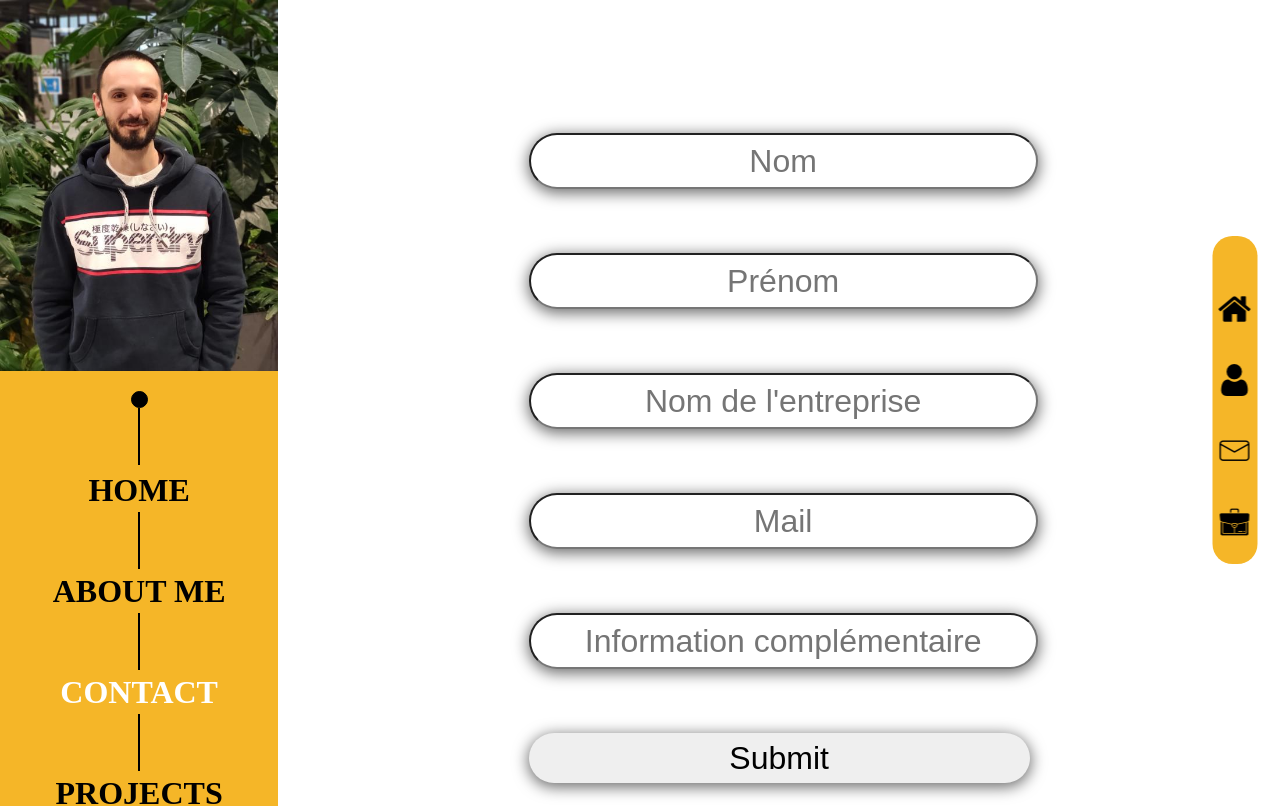
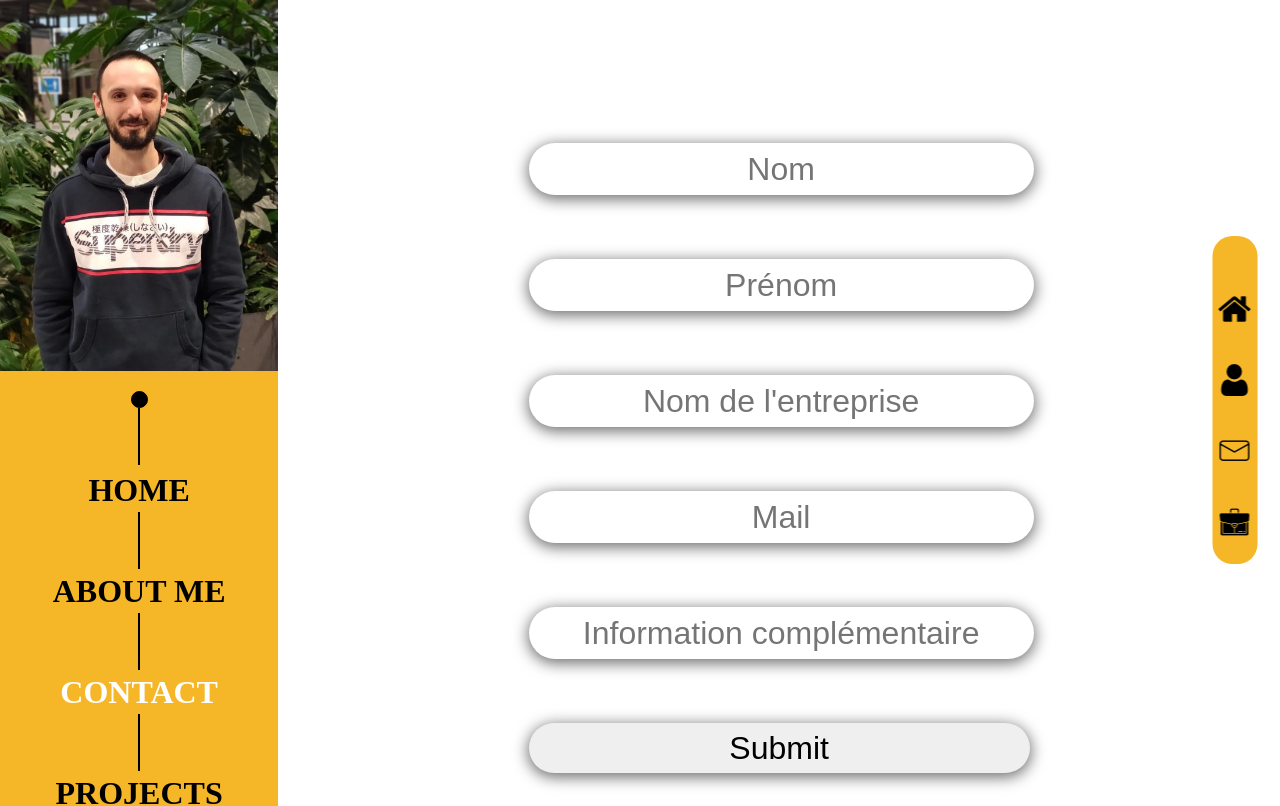
Before and after one commit to Christophe28/all-projects, a React (Create React App) app in the folder my-app/: page /all-projects/contact in a window 1280 px wide. Shown: the top 806 px of the page. Built offline with nearby package versions, Linux system fonts and the light colour scheme.

Commit message:
security form

```diff
--- a/my-app/src/config/config.js
+++ b/my-app/src/config/config.js
@@ -11,14 +11,14 @@ export const projects = [
         type: "bigProject",
         url: "//christophe28.github.io/configurator",
         picture: bgConfigurator,
-        description: "Dans le cadre de mon stage pour la formation Becode à Charleroi, j'ai travaillé pour Inseetu. Le projet était de faire un configurateur des panneaux signalitiques. J'ai utilisé Parcel pour initialisé le projet React ainsi que l'api Vectary. De plus j'ai été amené à utiliser des librairies tel que react-spring et html2canvas"
+        description: "Dans le cadre de mon stage pour la formation Becode à Charleroi, j'ai travaillé pour Inseetu. Le projet était de faire un configurateur de panneaux signalétiques. J'ai utilisé Parcel pour initialiser le projet React ainsi que l'API Vectary. De plus, j'ai dû utiliser des librairies comme react-Spring ou HTML2 canvas."
     },
     {
         name: "Randomiser Pokémon",
         type: "softProject",
         url: "//christophe28.github.io/randomType",
         picture: bgRandomType,
-        description: "Après mon stage, pour le loisir et faire plaisir aux amis, j'ai codé un générateur aléatoire des types pkémons. pour ce projet j'ai fais du react pure, sans autres librairies ni framework"
+        description: "Après mon stage, pour le loisir et faire plaisir aux amis, j'ai codé un générateur aléatoire des types Pokémons"
     }
 ]
 
--- a/my-app/src/pages/All-projects.jsx
+++ b/my-app/src/pages/All-projects.jsx
@@ -14,25 +14,7 @@ const AllProjects = () => {
                     <section className="container-my-projects" >
                         <h1 style={{textAlign: "center"}}>PortFolio</h1>
                         <section className="container-carousel">
-                        <MyCarousel />
-                        {/* {
-                            projects.map((project) => (
-                                <section className="img-content" key={project.name}>
-                                    <div className="img-container hover">
-                                        <span>
-                                            <h3>{project.name}</h3>
-                                            <a href={project.url}>
-                                                <p>{project.description}</p>
-                                            </a>
-                                        </span>
-                                        <img src={project.picture} alt="my-projects" />
-                                    </div>
-                                    <div className="view-project">
-                                        <a href={project.url}>Voir le site</a>
-                                    </div>
-                                </section>
-                            ))
-                        } */}
+                            <MyCarousel />
                         </section>
                     </section>
                 </BreadcrumbTrail>
--- a/my-app/src/pages/about.jsx
+++ b/my-app/src/pages/about.jsx
@@ -13,7 +13,7 @@ const About = () => {
                 <BreadcrumbTrail>
                     <h1>ABOUT ME</h1>
                     <p className="present-me">Je suis <strong>Christophe Buffe</strong> Web développeur junior/front-end</p>
-                    <p className="all-about-me">Grand passioné de l'apprentissage, je suis souvent en quête d'enrichissement intélectuel. J'essaye au maximum de m'instruire et que chaque journée soit productive, peut importe l'aspect. J' m'intéresse particulièrement aux échecs, à la musique, et aux sports. Actuellement j'apprend donc la théorie des échecs, le violons en autodidacte, en ce qui concerne le sport j'en ai pratiqués énorméments et faire la liste serait inappropiré. En ce qui concerne le code, je suis un fan inconditionnel de React! </p>
+                    <p className="all-about-me">Grand passioné de l'apprentissage, je suis souvent en quête d'enrichissement intélectuel. J'essaye au maximum de m'instruire et que chaque journée soit productive, peut importe l'aspect. J' m'intéresse particulièrement aux échecs, à la musique, et aux sports. Actuellement j'apprend donc la théorie des échecs, le violons en autodidacte mais surtout le code, plus précisément React ! </p>
                     <section>
                         {
                             hardSkills.map((hardSkill) => (
--- a/my-app/src/pages/contact.jsx
+++ b/my-app/src/pages/contact.jsx
@@ -1,23 +1,54 @@
 import React, { useRef } from 'react';
+import { useState } from 'react';
+
 import emailjs from 'emailjs-com';
 
 import ViewWrapper from '../components/view-wrapper/view-wrapper';
 import BreadcrumbTrail from '../components/view-wrapper/breadcrumb-trail';
 
 const Contact = () => {
+    const [userName, setUserName] = useState('');
+    const [userSurname, setUserSurname] = useState('');
+    const [userCompany, setUserCompany] = useState('');
+    const [userEmail, setUserEmail] = useState('');
+    const [alertName, setAlertName] = useState({});
+    const [alertSurname, setAlertSurname] = useState({});
+    const [alertCompany, setAlertCompany] = useState({});
+    const [alertEmail, setAlertEmail] = useState({});
 
     const form = useRef();
-
     const sendEmail = (e) => {
         e.preventDefault();
+
+        if(userName.length > 3 && userSurname.length > 3 && userCompany.length > 3){
+            if(userEmail.match(/^[\w-\.]+@([\w-]+\.)+[\w-]{2,4}$/g)) {
                 emailjs.sendForm("service_fodgcc8", "template_aohj9ra", form.current, "GEuG8e3vedJUUDsn8")
                 .then((result) => {
-            console.log("Le mail est bien envoyé ", result.text);
+                    alert("Le mail est bien envoyé ", result.text);
                 },
                 (error) => {
                     console.log("c'est l'erreur :", error)
                 }
                 )
+            }
+            else {
+                alert("L'email foire");
+            }
+        }
+        else {
+            alert("Les noms foirent")
+        }
+    }
+
+    const alertEmptyInput = (setDataUser, dataUser, setAlertStyle) => {
+        setDataUser(dataUser);
+
+        if(dataUser.length > 2) {
+            setAlertStyle({});
+        }
+        else {
+            setAlertStyle({border: "3px solid red"})
+        }
     }
 
     return (
@@ -26,12 +57,42 @@ const Contact = () => {
                 <BreadcrumbTrail>
                     <div className="container-form">
                         <form ref={form} onSubmit={sendEmail}>
-                            <input type="text" name="contact_name" placeholder="Nom"/>
-                            <input type="text" name="contact_surname" placeholder="Prénom"/>
-                            <input type="text" name="contact_company_name" placeholder="Nom de l'entreprise" />
-                            <input type="email" name="contact_email" placeholder="Mail" />
-                            <input type="textarea" name="contact_attention" placeholder="Information complémentaire" />
-                            <input type="submit" className="submit-form" />
+                            <input
+                                type="text"
+                                name="contact_name"
+                                placeholder="Nom"
+                                style={alertName}
+                                onChange={(e) => alertEmptyInput(setUserName, e.target.value, setAlertName)}
+                            />
+                            <input
+                                type="text"
+                                name="contact_surname"
+                                placeholder="Prénom"
+                                style={alertSurname}
+                                onChange={(e) => alertEmptyInput(setUserSurname, e.target.value, setAlertSurname)}
+                            />
+                            <input
+                                type="text"
+                                name="contact_company_name"
+                                placeholder="Nom de l'entreprise"
+                                style={alertCompany} onChange={(e) => alertEmptyInput(setUserCompany, e.target.value, setAlertCompany)}
+                            />
+                            <input
+                                type="email"
+                                name="contact_email"
+                                placeholder="Mail"
+                                style={alertEmail}
+                                onChange={(e) => alertEmptyInput(setUserEmail, e.target.value, setAlertEmail)}
+                            />
+                            <input
+                                type="textarea"
+                                name="contact_attention"
+                                placeholder="Information complémentaire"
+                            />
+                            <input
+                                type="submit"
+                                className="submit-form"
+                            />
                         </form>
                     </div>
                 </BreadcrumbTrail>
--- a/my-app/src/styles/pages/contact.scss
+++ b/my-app/src/styles/pages/contact.scss
@@ -19,6 +19,7 @@
                     width: 100%;
                     margin-bottom: 4rem;
                     height: 50px;
+                    border: 0px;
                     border-radius: 30px;
                     text-align: center;
                     font-size: 2rem;
```
Also changed, not shown: my-app/src/components/contact/Warning.jsx (added, +11 -0 lines). Lines whose indentation alone changed are shown as unchanged.
